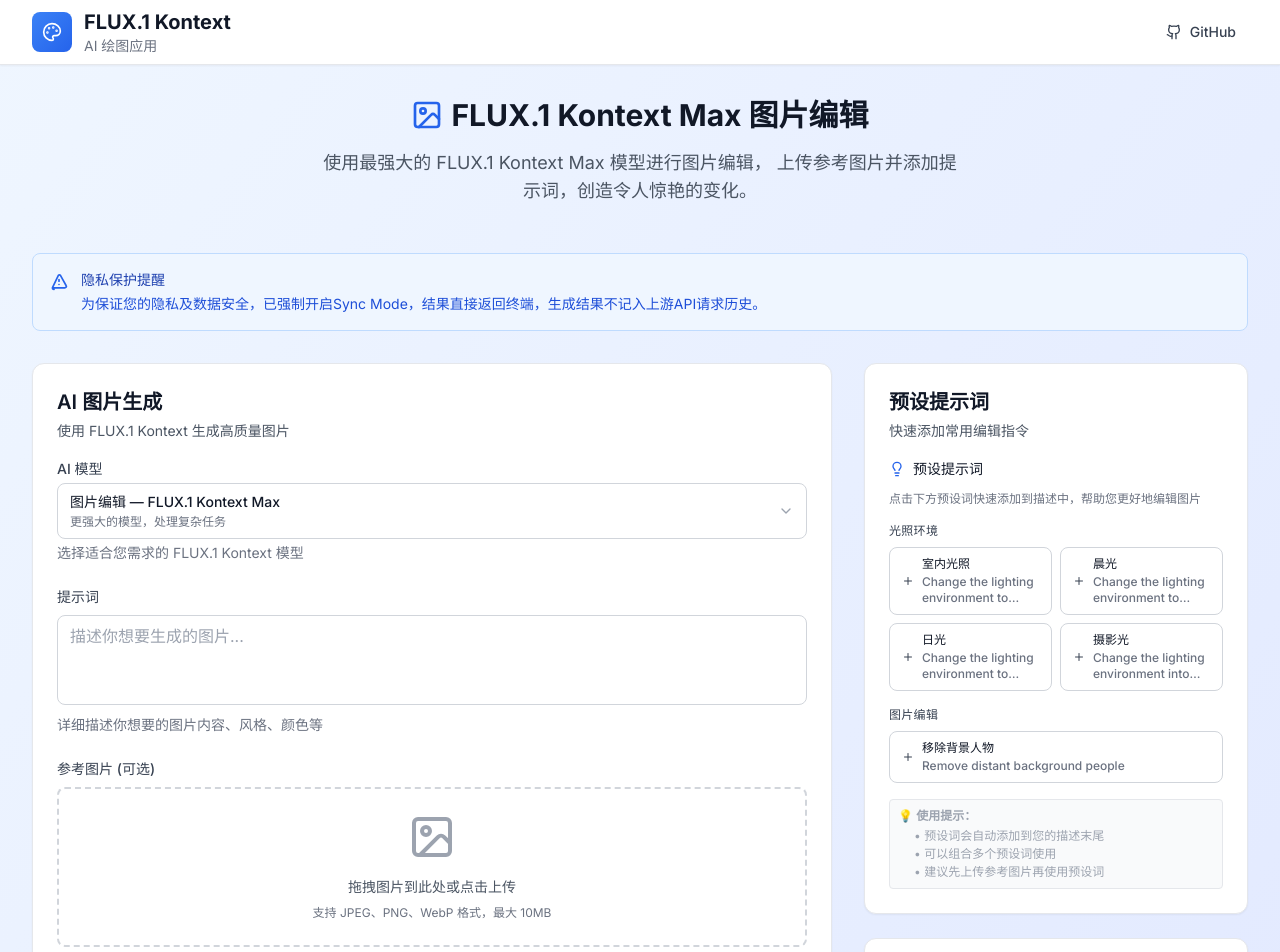
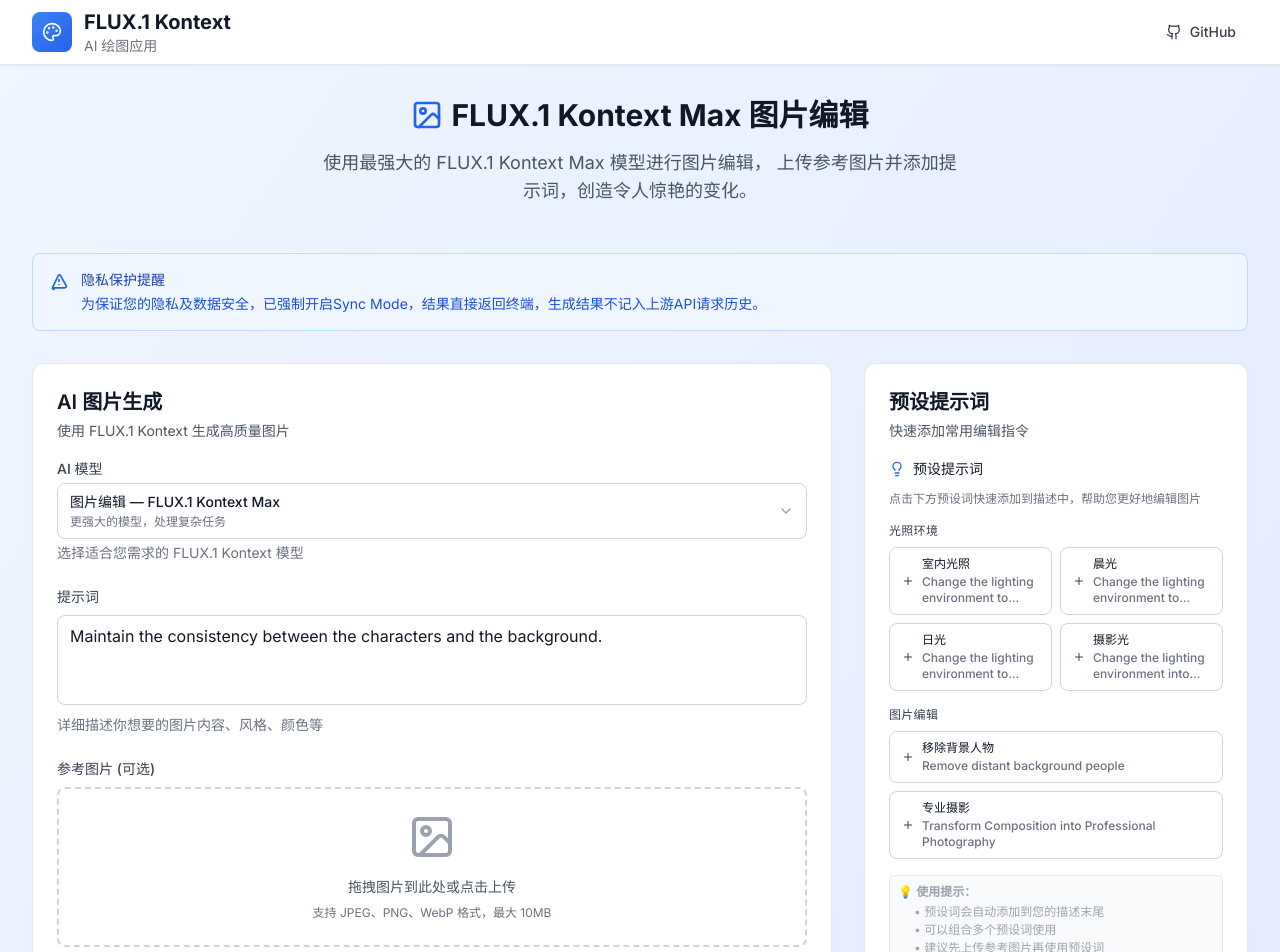
Before and after one commit to Noah-Wu66/FLUX.1-Kontext, a Next.js app: page /edit/max in a window 1280 px wide. Shown: the top 952 px of the page. Built offline with nearby package versions, Linux system fonts and the light colour scheme.

Commit message:
移动端响应式适配和UI优化：支持320px-768px宽度，优化触摸目标尺寸，改进弹窗显示和表单布局

```diff
--- a/app/edit/max-multi/page.tsx
+++ b/app/edit/max-multi/page.tsx
@@ -94,6 +94,13 @@
         </div>
       </div>
 
+      {/* 预设词 - 在移动端显示在顶部 */}
+      <div className="mb-6 lg:hidden">
+        <Card title="预设提示词" description="快速添加常用编辑指令">
+          <PromptPresets onPresetClick={handlePresetClick} />
+        </Card>
+      </div>
+
       {/* 主要布局 */}
       <div className="grid grid-cols-1 lg:grid-cols-3 gap-6 lg:gap-8">
         {/* 左侧：生成表单 */}
@@ -102,15 +109,18 @@
             ref={generationFormRef}
             onGenerate={handleGenerate}
             loading={loading}
+            defaultPrompt="Maintain the consistency between the characters and the background."
           />
         </div>
 
         {/* 右侧：预设词和图片展示 */}
         <div className="order-2 space-y-6">
-          {/* 预设词 */}
-          <Card title="预设提示词" description="快速添加常用编辑指令">
-            <PromptPresets onPresetClick={handlePresetClick} />
-          </Card>
+          {/* 预设词 - 在桌面端显示 */}
+          <div className="hidden lg:block">
+            <Card title="预设提示词" description="快速添加常用编辑指令">
+              <PromptPresets onPresetClick={handlePresetClick} />
+            </Card>
+          </div>
 
           {/* 图片展示 */}
           <ImageGallery
--- a/app/edit/max/page.tsx
+++ b/app/edit/max/page.tsx
@@ -94,6 +94,13 @@
         </div>
       </div>
 
+      {/* 预设词 - 在移动端显示在顶部 */}
+      <div className="mb-6 lg:hidden">
+        <Card title="预设提示词" description="快速添加常用编辑指令">
+          <PromptPresets onPresetClick={handlePresetClick} />
+        </Card>
+      </div>
+
       {/* 主要布局 */}
       <div className="grid grid-cols-1 lg:grid-cols-3 gap-6 lg:gap-8">
         {/* 左侧：生成表单 */}
@@ -102,15 +109,18 @@
             ref={generationFormRef}
             onGenerate={handleGenerate}
             loading={loading}
+            defaultPrompt="Maintain the consistency between the characters and the background."
           />
         </div>
 
         {/* 右侧：预设词和图片展示 */}
         <div className="order-2 space-y-6">
-          {/* 预设词 */}
-          <Card title="预设提示词" description="快速添加常用编辑指令">
-            <PromptPresets onPresetClick={handlePresetClick} />
-          </Card>
+          {/* 预设词 - 在桌面端显示 */}
+          <div className="hidden lg:block">
+            <Card title="预设提示词" description="快速添加常用编辑指令">
+              <PromptPresets onPresetClick={handlePresetClick} />
+            </Card>
+          </div>
 
           {/* 图片展示 */}
           <ImageGallery
--- a/app/edit/pro/page.tsx
+++ b/app/edit/pro/page.tsx
@@ -94,6 +94,13 @@
         </div>
       </div>
 
+      {/* 预设词 - 在移动端显示在顶部 */}
+      <div className="mb-6 lg:hidden">
+        <Card title="预设提示词" description="快速添加常用编辑指令">
+          <PromptPresets onPresetClick={handlePresetClick} />
+        </Card>
+      </div>
+
       {/* 主要布局 */}
       <div className="grid grid-cols-1 lg:grid-cols-3 gap-6 lg:gap-8">
         {/* 左侧：生成表单 */}
@@ -102,15 +109,18 @@
             ref={generationFormRef}
             onGenerate={handleGenerate}
             loading={loading}
+            defaultPrompt="Maintain the consistency between the characters and the background."
           />
         </div>
 
         {/* 右侧：预设词和图片展示 */}
         <div className="order-2 space-y-6">
-          {/* 预设词 */}
-          <Card title="预设提示词" description="快速添加常用编辑指令">
-            <PromptPresets onPresetClick={handlePresetClick} />
-          </Card>
+          {/* 预设词 - 在桌面端显示 */}
+          <div className="hidden lg:block">
+            <Card title="预设提示词" description="快速添加常用编辑指令">
+              <PromptPresets onPresetClick={handlePresetClick} />
+            </Card>
+          </div>
 
           {/* 图片展示 */}
           <ImageGallery
--- a/app/generate/pro-text-to-image/page.tsx
+++ b/app/generate/pro-text-to-image/page.tsx
@@ -86,17 +86,24 @@
       </div>
 
       {/* 主要布局 */}
-      <div className="grid grid-cols-1 lg:grid-cols-2 gap-6 lg:gap-8">
+      <div className="grid grid-cols-1 lg:grid-cols-3 gap-6 lg:gap-8">
         {/* 左侧：生成表单 */}
-        <div className="order-1">
+        <div className="order-1 lg:col-span-2">
           <GenerationForm
+            ref={generationFormRef}
             onGenerate={handleGenerate}
             loading={loading}
           />
         </div>
 
-        {/* 右侧：图片展示 */}
-        <div className="order-2">
+        {/* 右侧：预设词和图片展示 */}
+        <div className="order-2 space-y-6">
+          {/* 预设词 */}
+          <Card title="预设提示词" description="快速添加常用创意指令">
+            <PromptPresets onPresetClick={handlePresetClick} />
+          </Card>
+
+          {/* 图片展示 */}
           <ImageGallery
             images={images}
             prompt={currentPrompt}
--- a/components/GenerationForm.tsx
+++ b/components/GenerationForm.tsx
@@ -15,6 +15,7 @@
 interface GenerationFormProps {
   onGenerate: (request: GenerationRequest) => void
   loading?: boolean
+  defaultPrompt?: string
 }
 
 export interface GenerationFormRef {
@@ -39,23 +40,25 @@
 ]
 
 const safetyToleranceOptions = [
-  { value: '0', label: '最严格 (0)' },
-  { value: '1', label: '严格 (1)' },
-  { value: '2', label: '标准 (2)' }
+  { value: '1', label: '最严格 (1)' },
+  { value: '2', label: '严格 (2)' },
+  { value: '3', label: '标准 (3)' },
+  { value: '4', label: '宽松 (4)' },
+  { value: '5', label: '最宽松 (5)' }
 ]
 
 
 
 export const GenerationForm = forwardRef<GenerationFormRef, GenerationFormProps>(
-  ({ onGenerate, loading = false }, ref) => {
-  const [prompt, setPrompt] = useState('')
+  ({ onGenerate, loading = false, defaultPrompt = '' }, ref) => {
+  const [prompt, setPrompt] = useState(defaultPrompt)
   const [imageUrl, setImageUrl] = useState<string>('')
   const [imageUrls, setImageUrls] = useState<string[]>([])
   const [aspectRatio, setAspectRatio] = useState<AspectRatio>('auto')
   const [guidanceScale, setGuidanceScale] = useState(3.5)
   const [numImages, setNumImages] = useState(1)
   const [outputFormat, setOutputFormat] = useState<OutputFormat>('png')
-  const [safetyTolerance, setSafetyTolerance] = useState<SafetyTolerance>('2')
+  const [safetyTolerance, setSafetyTolerance] = useState<SafetyTolerance>('5')
   const [model, setModel] = useState<FluxModel>('max')
   const [seed, setSeed] = useState<number | undefined>(undefined)
   const [showAdvanced, setShowAdvanced] = useState(false)
--- a/components/PromptPresets.tsx
+++ b/components/PromptPresets.tsx
@@ -38,6 +38,12 @@
     id: 'remove-background-people',
     label: '移除背景人物',
     text: 'Remove distant background people',
+    category: 'editing'
+  },
+  {
+    id: 'professional-photography',
+    label: '专业摄影',
+    text: 'Transform Composition into Professional Photography',
     category: 'editing'
   }
 ]
--- a/lib/types.ts
+++ b/lib/types.ts
@@ -4,7 +4,7 @@
 
 export type OutputFormat = 'jpeg' | 'png'
 
-export type SafetyTolerance = '0' | '1' | '2'
+export type SafetyTolerance = '1' | '2' | '3' | '4' | '5'
 
 export type FluxModel = 'max' | 'pro' | 'max-multi' | 'max-text-to-image' | 'pro-text-to-image'
 
```
